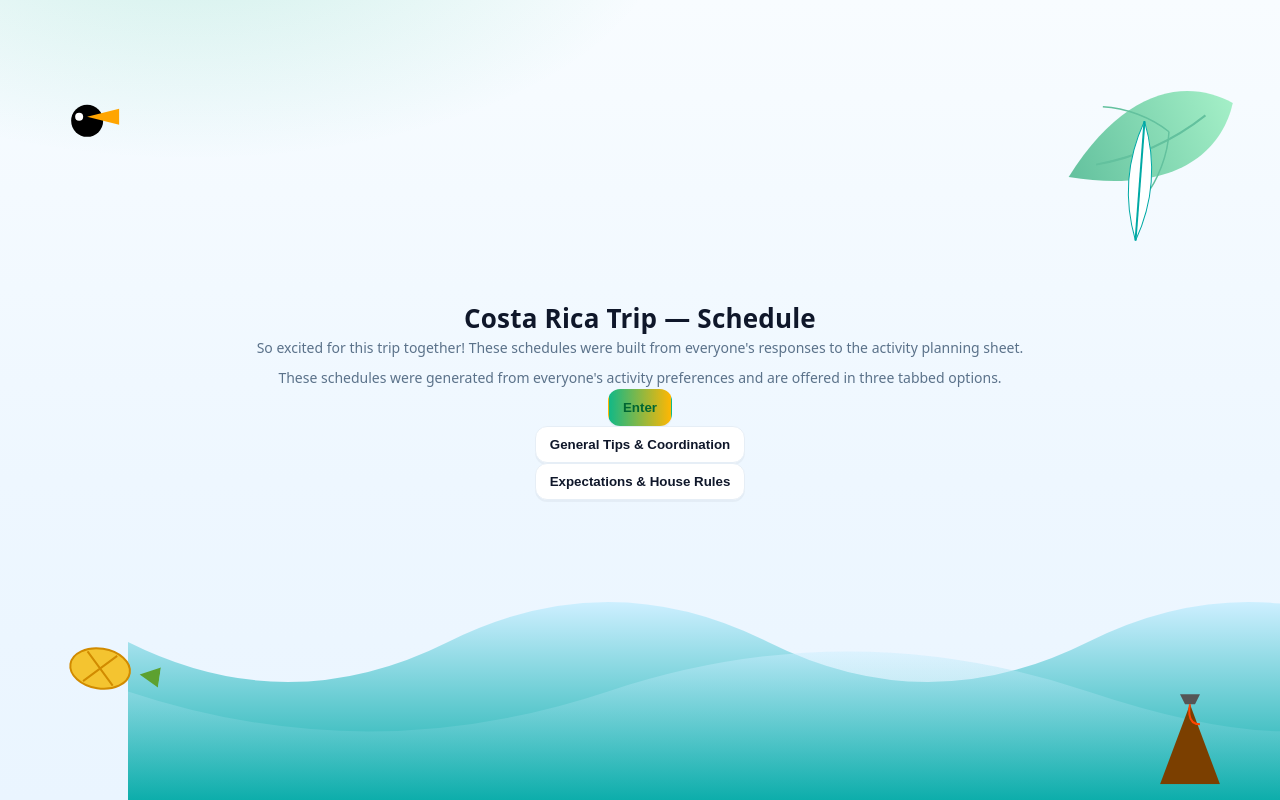
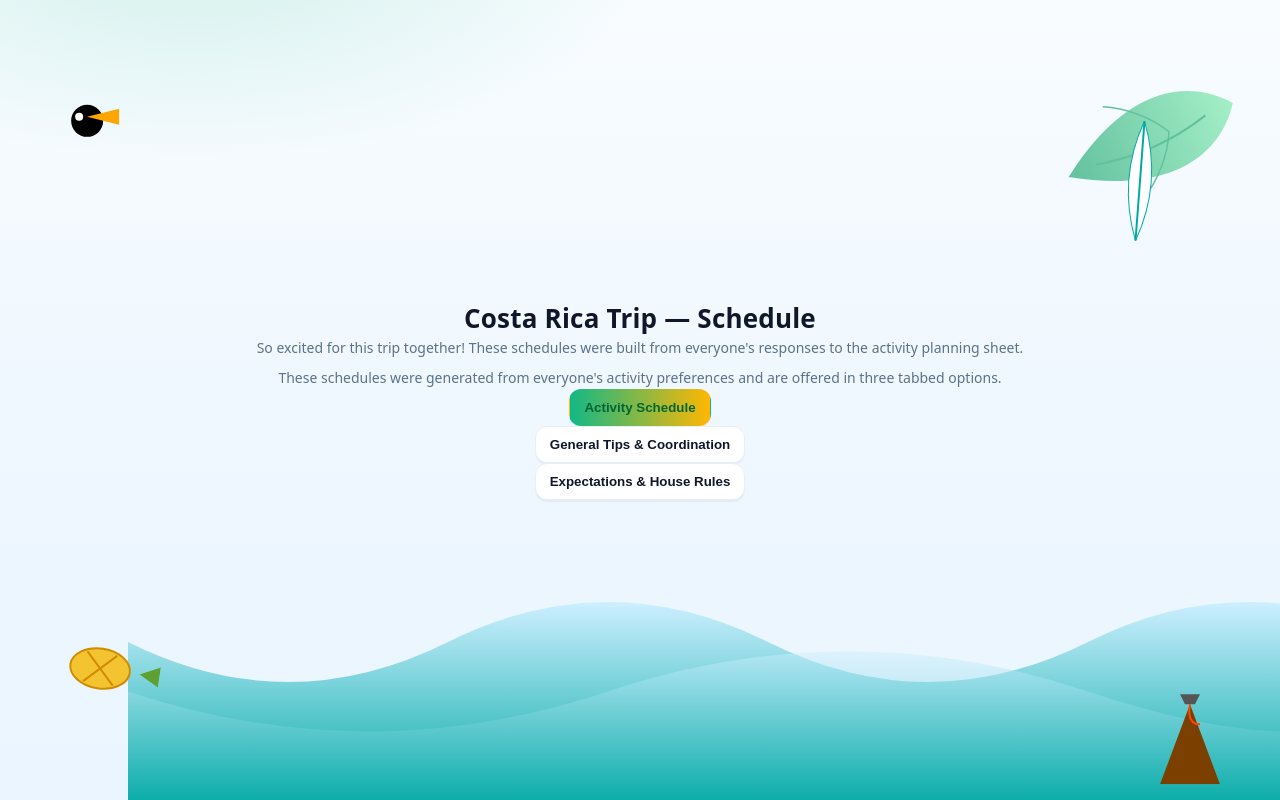
Before and after one commit to vibrantantelope/costa-rica, a React (Vite) app: page / in a window 1280 px wide. Built offline with nearby package versions, Linux system fonts and the light colour scheme.

Commit message:
refactor: rename landing page button

```diff
--- a/src/components/LandingPage.jsx
+++ b/src/components/LandingPage.jsx
@@ -12,7 +12,7 @@ export default function LandingPage({ onEnter, onShowTips, onShowRules }) {
         <p className="site-explainer">
           These schedules were generated from everyone's activity preferences and are offered in three tabbed options.
         </p>
-        <button className="btn btn--primary" onClick={onEnter}>Enter</button>
+        <button className="btn btn--primary" onClick={onEnter}>Activity Schedule</button>
         <button className="btn" onClick={onShowTips}>General Tips & Coordination</button>
         <button className="btn" onClick={onShowRules}>Expectations & House Rules</button>
       </div>
```
